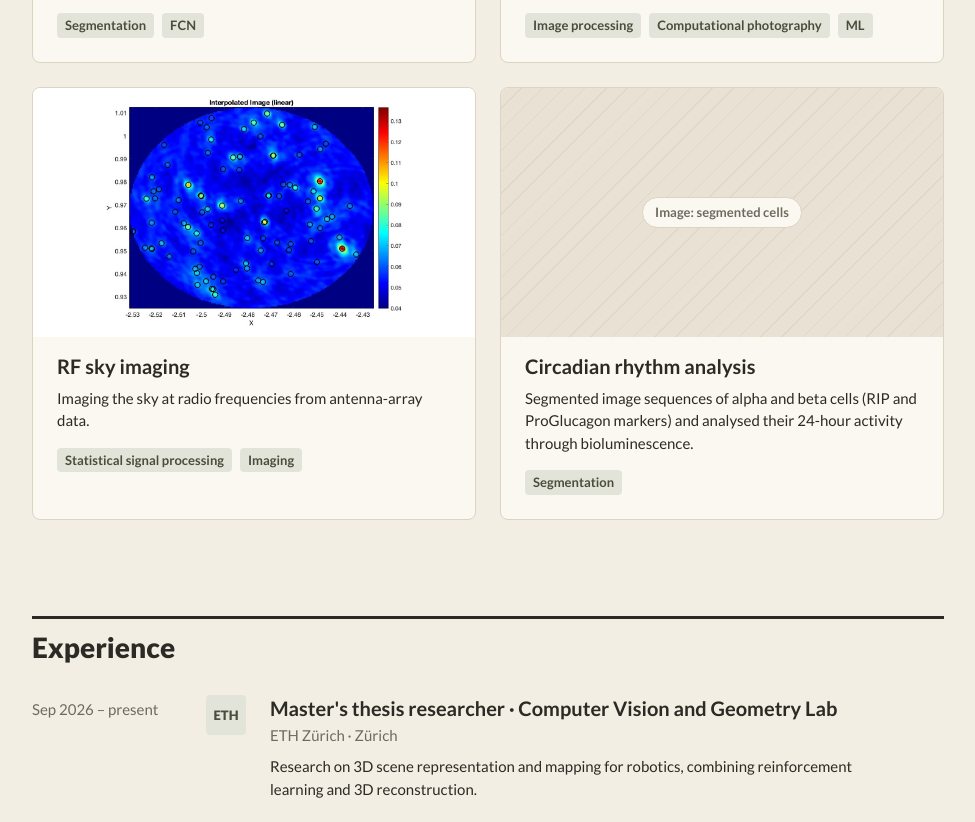
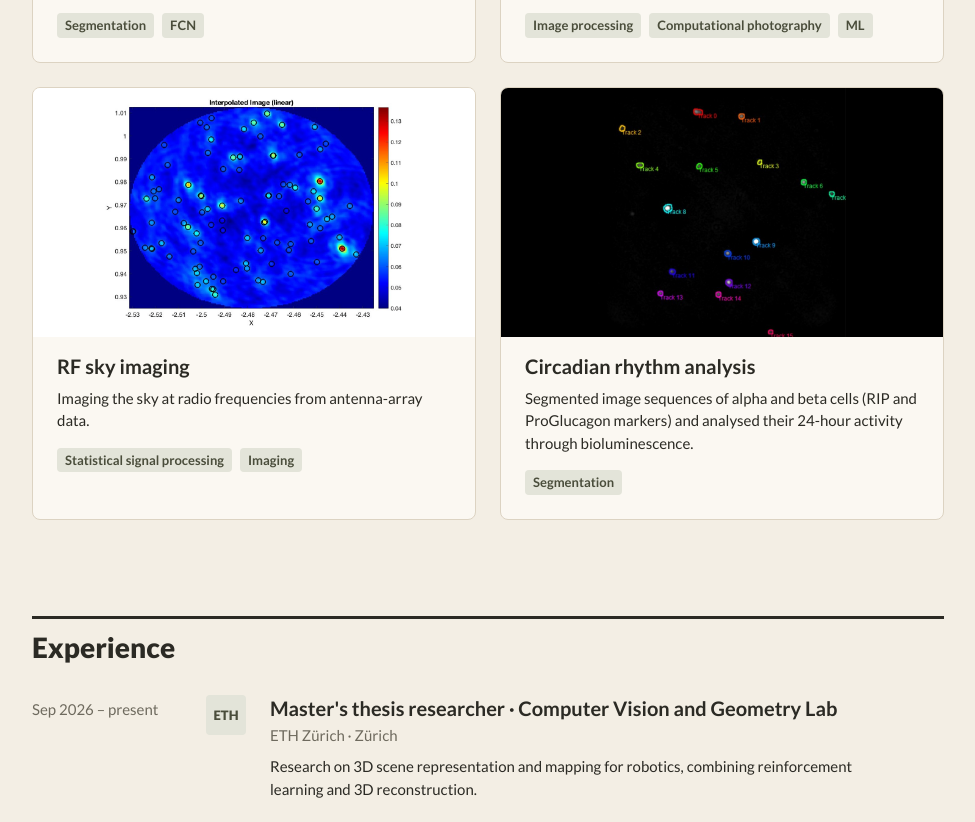
Before and after one commit to eren-akcanal/eren-akcanal.github.io, a plain HTML site: page index.html in a window 1280 px wide. Shown: the part 1712-2534 px from the top of the page, without its empty margins (152-1127 px from the left). Drawn offline with Linux system fonts and the light colour scheme.

Commit message:
Circadian rhythm card: segmented and tracked cells image
Co-Authored-By: Claude Opus 5.5 <noreply@anthropic.com>
Claude-Session: https://claude.ai/code/session_01UcRN2Dw4q3Dn9GMKkP4pXQ

```diff
--- a/assets/css/site.css
+++ b/assets/css/site.css
@@ -70,6 +70,8 @@ h3 { font-size: var(--fs-h3); line-height: var(--lh-h3); font-weight: var(--fw-b
 .media video, .media img { width: 100%; height: 100%; object-fit: cover; position: absolute; inset: 0; }
 .media.fit { background: #FFFFFF; }
 .media.fit img { object-fit: contain; padding: var(--s-2); }
+.media.fit.on-dark { background: #000000; }
+.media.fit.on-dark img { padding: 0; }
 .media.placeholder { background-image: repeating-linear-gradient(135deg, transparent 0 14px, color-mix(in srgb, var(--sage) 12%, transparent) 14px 15px); }
 .media.placeholder span { font-size: var(--fs-label); font-weight: var(--fw-bold); color: var(--text-muted); background: var(--card); padding: var(--s-1) var(--s-3); border-radius: var(--r-pill); border: 1px solid var(--border); }
 
--- a/index.html
+++ b/index.html
@@ -112,8 +112,7 @@
         </article>
 
         <article class="card">
-          <!-- TODO media: assets/media/circadian.jpg — segmented cells over time -->
-          <div class="media placeholder" role="img" aria-label="Placeholder for project image"><span>Image: segmented cells</span></div>
+          <a class="media fit on-dark" href="assets/media/circadian.jpg" aria-label="Open the cell segmentation image at full size"><img src="assets/media/circadian.jpg" alt="Bioluminescence image of pancreatic islet cells, each segmented cell outlined in a colour and labelled with a track number" width="900" height="900" loading="lazy"></a>
           <div class="body">
             <h3>Circadian rhythm analysis</h3>
             <p class="sum">Segmented image sequences of alpha and beta cells (RIP and ProGlucagon markers) and analysed their 24-hour activity through bioluminescence.</p>
```
Also changed, not shown: assets/media/circadian.jpg (added).
